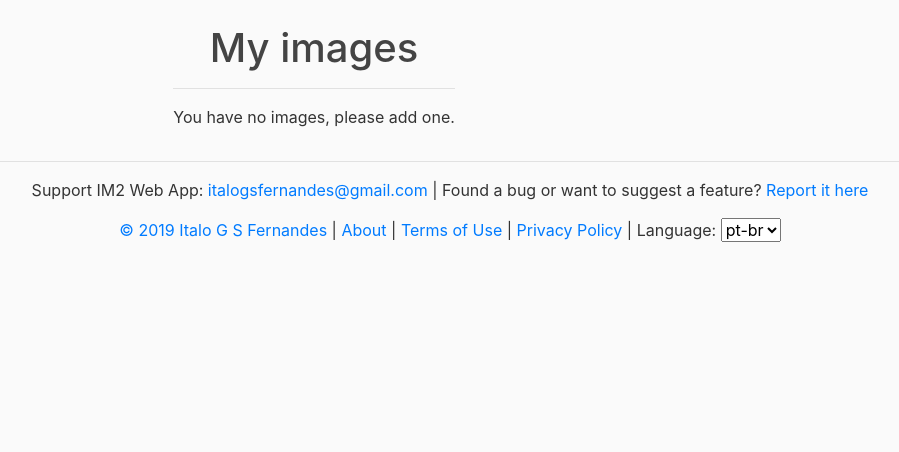
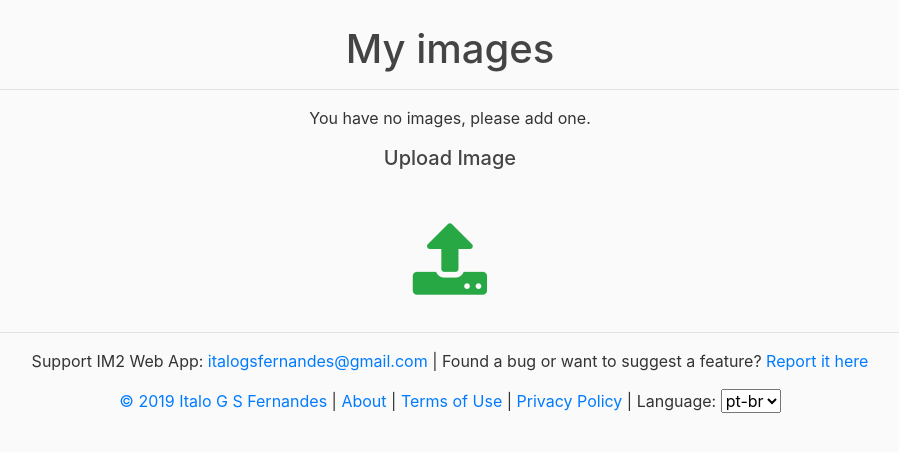
Before and after one commit to italogsfernandes/imagens-medicas-2, a Django app: page /images/ in a window 1280 px wide. Shown: the part 56-508 px from the top of the page, without its empty margins (190-1089 px from the left). Run offline with Django 3.2, Linux system fonts and the light colour scheme; the visitor is signed in with stand-in values (Sample User, id 1); data that the repository does not hold is empty; some libraries are stand-ins or nearby versions.

Commit message:
Yep, Warun was right on this one.

```diff
--- a/im2webapp/im2webapp/templates/im2webapp/_edit_image_side_bar.html
+++ b/im2webapp/im2webapp/templates/im2webapp/_edit_image_side_bar.html
@@ -13,6 +13,9 @@
     </a>
     <a data-toggle="tab" href="#tab_filters" class="nav-item nav-link">
       {% trans "Filters" %}
+    </a>
+    <a data-toggle="tab" href="#tab_info" class="nav-item nav-link">
+      {% trans "Info" %}
     </a>
   </nav>
   <div class="tab-content">
--- a/im2webapp/im2webapp/templates/im2webapp/images_list.html
+++ b/im2webapp/im2webapp/templates/im2webapp/images_list.html
@@ -7,7 +7,7 @@
 
 {% block outside_content %}
 
-  <div style="margin-right: 150px; margin-left: 150px;">
+  <div style="margin-right: 150px; margin-left: 150px; width: 100%;">
     <a id="top"></a>
     <h1 class="text-center">{% trans 'My images' %}</h1>
 
@@ -21,7 +21,14 @@
       {% endfor %}
     </div>
   {% else %}
-    <p>{% trans 'You have no images, please add one.' %}</p>
+    <div class="row">
+      <div class="col-md-12">
+        <p class="text-center">{% trans 'You have no images, please add one.' %}</p>
+      </div>
+      <div class="col-md-4">
+      </div>
+      {% include "im2webapp/_add_new_image_thumbnail.html" %}
+    </div>
   {% endif %}
   </div>
 
```
Also changed, not shown: im2webapp/locale/pt_BR/LC_MESSAGES/django.po.
